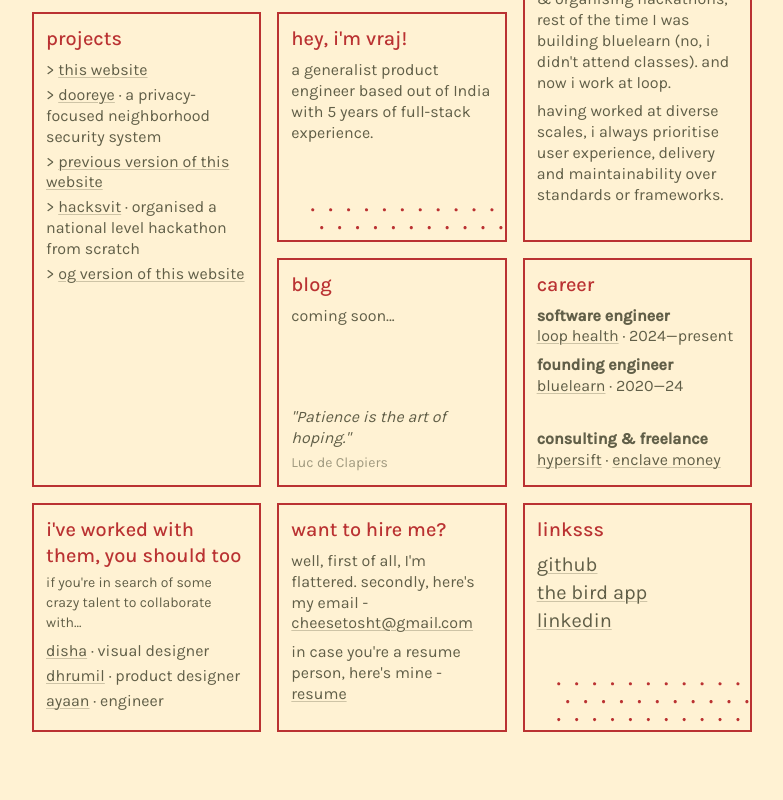
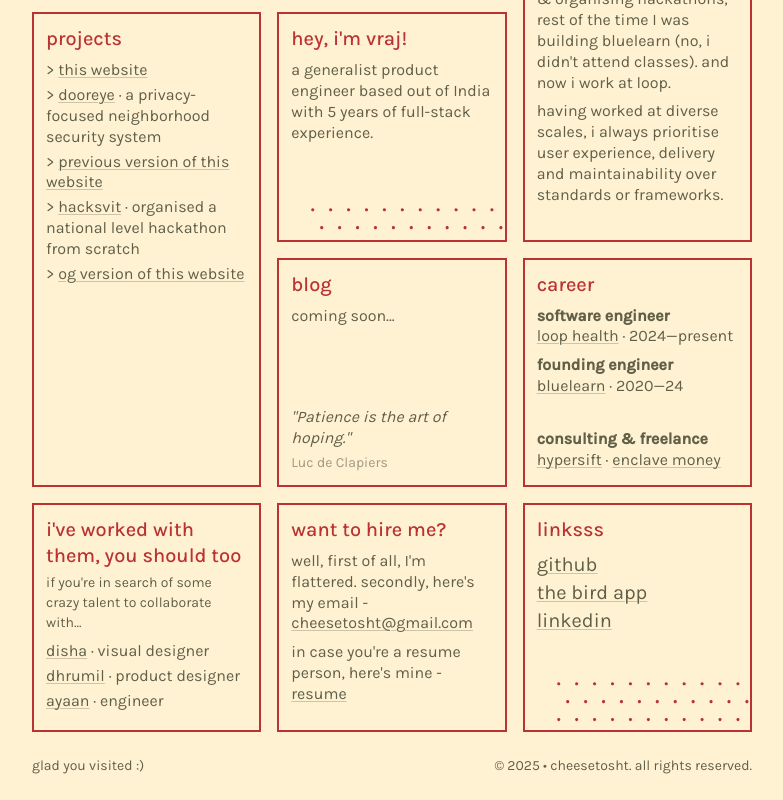
Before and after one commit to cheesetosht/portfolio-one, a SvelteKit app: page / in a window 1280 px wide. Shown: the part 257-1057 px from the top of the page, without its empty margins (248-1031 px from the left). Before the commit the page ends 1013 px from the top, so only its background shows below. Built offline with nearby package versions, Linux system fonts and the light colour scheme.

Commit message:
add footer

```diff
--- a/src/routes/+page.svelte
+++ b/src/routes/+page.svelte
@@ -127,3 +127,7 @@
 		</div>
 	</div>
 </main>
+<footer class="flex justify-between items-end px-2 pb-2 sm:px-6 sm:pb-6">
+	<small>glad you visited :&#41;</small>
+	<small>&copy; 2025 &bull; cheesetosht. all rights reserved.</small>
+</footer>
--- a/src/routes/page.css
+++ b/src/routes/page.css
@@ -93,7 +93,7 @@
 
 @media only screen and (min-width: 640px) {
 	#home_grid {
-		padding: 24px;
+		padding: 1.5rem;
 		gap: 16px;
 		grid-template-columns: repeat(3, 1fr);
 		grid-template-areas:
```
